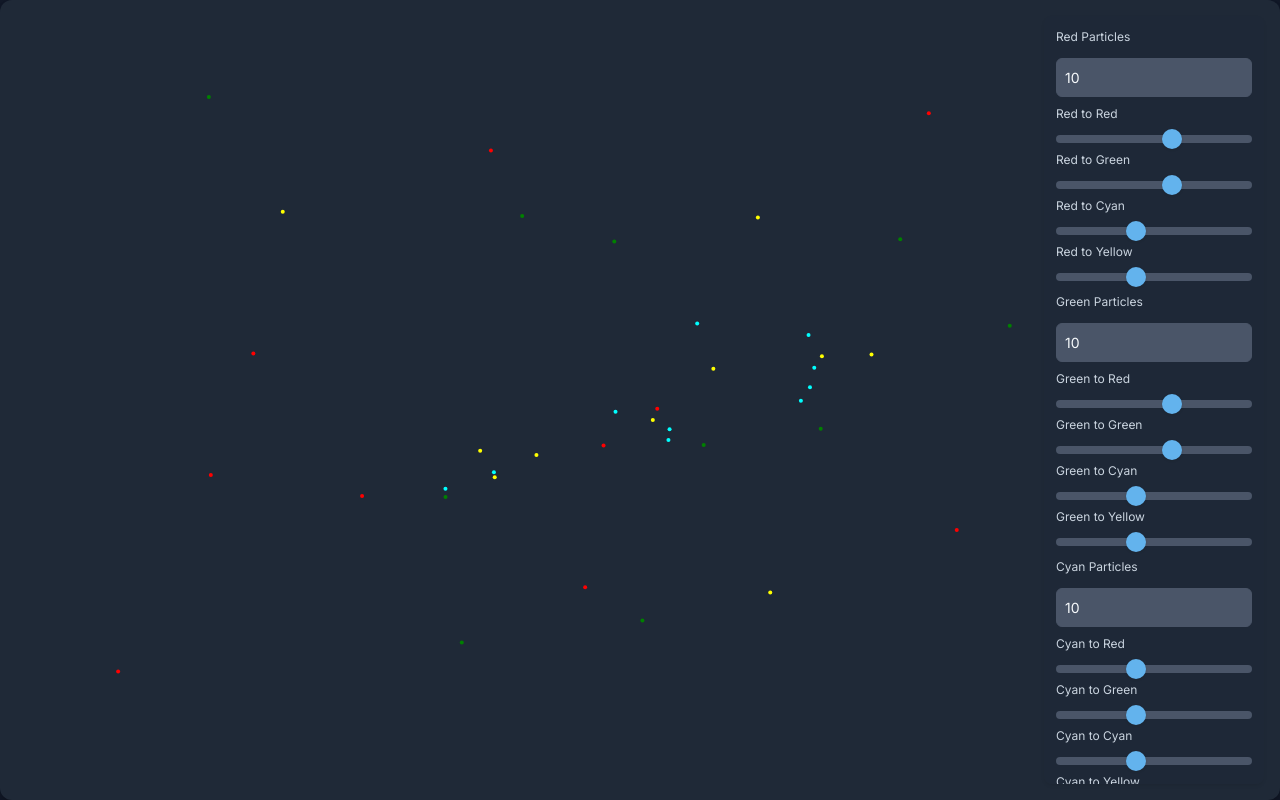
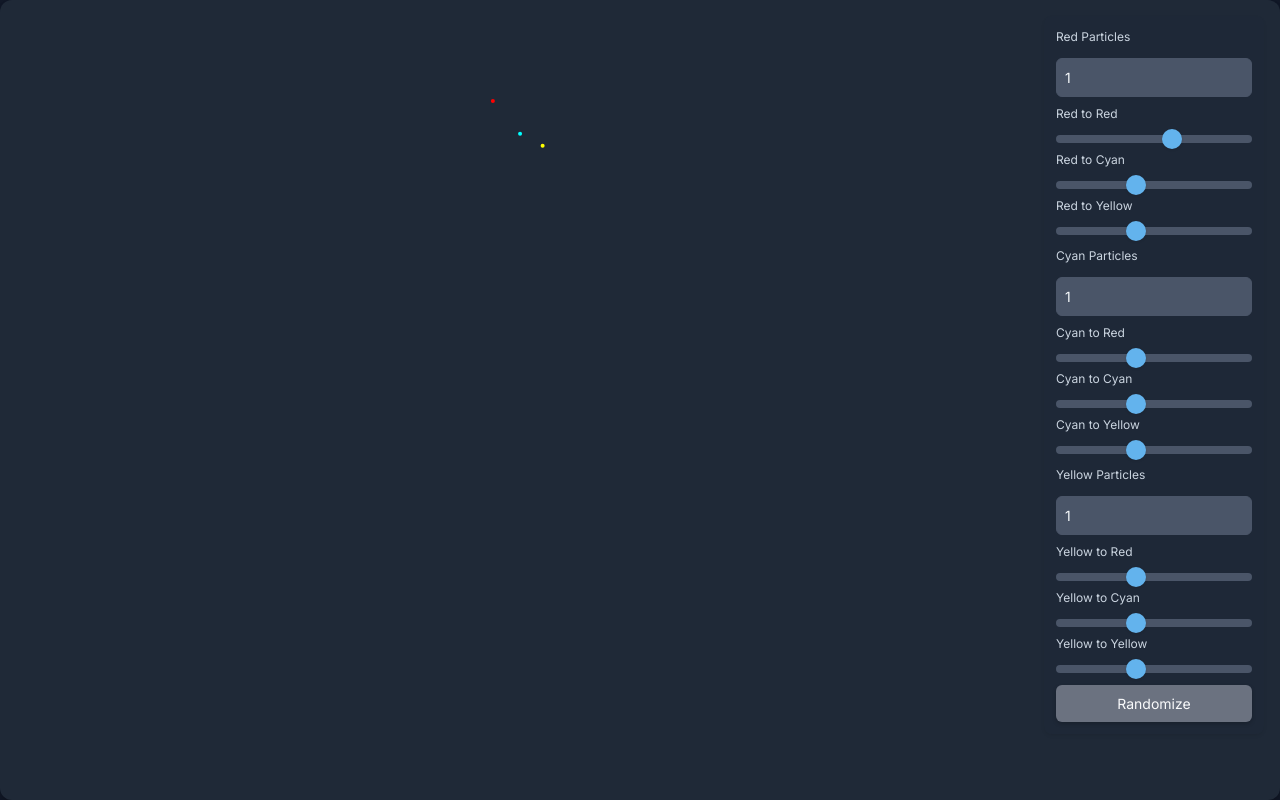
Before and after one commit to bhagirath-bhp/life-sim, a plain HTML site: page index.html in a window 1280 px wide. Drawn offline with nearby package versions, Linux system fonts and the light colour scheme.

Commit message:
added limitations to avoid compromising frame rate

```diff
--- a/index.html
+++ b/index.html
@@ -48,8 +48,9 @@
             overflow-y: auto;
             overflow-x: hidden;
         }
-        #controls::-webkit-scrollbar{
-            width:0;
+
+        #controls::-webkit-scrollbar {
+            width: 0;
         }
 
         .control-group {
@@ -154,6 +155,21 @@
             opacity: 0;
             transform: translateX(-50%) translateY(-20px);
         }
+        #randomizeButton {
+            padding: 0.5rem 1rem;
+            border-radius: 0.375rem;
+            background-color: #6B7280;
+            color: #F9FAFB;
+            font-size: 0.875rem;
+            cursor: pointer;
+            transition: background-color 0.2s ease;
+            border: none;
+            box-shadow: 0 2px 4px rgba(0, 0, 0, 0.2);
+        }
+
+        #randomizeButton:hover {
+            background-color: #4A5568;
+        }
 
     </style>
 </head>
@@ -162,35 +178,19 @@
     <div id="controls">
         <div class="control-group">
             <label class="control-label">Red Particles</label>
-            <input type="number" id="redParticleCount" value="10" min="0" placeholder="Count" class="control-input">
+            <input type="number" id="redParticleCount" value="1" min="0" max="100" placeholder="Count" class="control-input">
             <label class="control-label">Red to Red</label>
             <input type="range" id="redRedGravity" min="-0.05" max="0.05" value="0.01" step="0.001" class="gravity-slider">
-            <label class="control-label">Red to Green</label>
-            <input type="range" id="redGreenGravity" min="-0.05" max="0.05" value="0.01" step="0.001" class="gravity-slider">
             <label class="control-label">Red to Cyan</label>
             <input type="range" id="redCyanGravity" min="-0.05" max="0.05" value="-0.01" step="0.001" class="gravity-slider">
-            <label class="control-label">Red to Yellow</label>
+             <label class="control-label">Red to Yellow</label>
             <input type="range" id="redYellowGravity" min="-0.05" max="0.05" value="-0.01" step="0.001" class="gravity-slider">
         </div>
         <div class="control-group">
-            <label class="control-label">Green Particles</label>
-            <input type="number" id="greenParticleCount" value="10" min="0" placeholder="Count" class="control-input">
-            <label class="control-label">Green to Red</label>
-            <input type="range" id="greenRedGravity" min="-0.05" max="0.05" value="0.01" step="0.001" class="gravity-slider">
-            <label class="control-label">Green to Green</label>
-            <input type="range" id="greenGreenGravity" min="-0.05" max="0.05" value="0.01" step="0.001" class="gravity-slider">
-            <label class="control-label">Green to Cyan</label>
-            <input type="range" id="greenCyanGravity" min="-0.05" max="0.05" value="-0.01" step="0.001" class="gravity-slider">
-             <label class="control-label">Green to Yellow</label>
-            <input type="range" id="greenYellowGravity" min="-0.05" max="0.05" value="-0.01" step="0.001" class="gravity-slider">
-        </div>
-        <div class="control-group">
             <label class="control-label">Cyan Particles</label>
-            <input type="number" id="cyanParticleCount" value="10" min="0" placeholder="Count" class="control-input">
+            <input type="number" id="cyanParticleCount" value="1" min="0" max="100" placeholder="Count" class="control-input">
             <label class="control-label">Cyan to Red</label>
             <input type="range" id="cyanRedGravity" min="-0.05" max="0.05" value="-0.01" step="0.001" class="gravity-slider">
-            <label class="control-label">Cyan to Green</label>
-            <input type="range" id="cyanGreenGravity" min="-0.05" max="0.05" value="-0.01" step="0.001" class="gravity-slider">
             <label class="control-label">Cyan to Cyan</label>
             <input type="range" id="cyanCyanGravity" min="-0.05" max="0.05" value="-0.01" step="0.001" class="gravity-slider">
             <label class="control-label">Cyan to Yellow</label>
@@ -198,16 +198,15 @@
         </div>
         <div class="control-group">
             <label class="control-label">Yellow Particles</label>
-            <input type="number" id="yellowParticleCount" value="10" min="0" placeholder="Count" class="control-input">
+            <input type="number" id="yellowParticleCount" value="1" min="0" max="100" placeholder="Count" class="control-input">
             <label class="control-label">Yellow to Red</label>
             <input type="range" id="yellowRedGravity" min="-0.05" max="0.05" value="-0.01" step="0.001" class="gravity-slider">
-            <label class="control-label">Yellow to Green</label>
-            <input type="range" id="yellowGreenGravity" min="-0.05" max="0.05" value="-0.01" step="0.001" class="gravity-slider">
             <label class="control-label">Yellow to Cyan</label>
             <input type="range" id="yellowCyanGravity" min="-0.05" max="0.05" value="-0.01" step="0.001" class="gravity-slider">
             <label class="control-label">Yellow to Yellow</label>
             <input type="range" id="yellowYellowGravity" min="-0.05" max="0.05" value="-0.01" step="0.001" class="gravity-slider">
         </div>
+        <button id="randomizeButton">Randomize</button>
     </div>
     <div id="messageBox" class="message-box"></div>
     <script>
@@ -234,26 +233,28 @@
         const yellowCyanGravityInput = document.getElementById('yellowCyanGravity');
         const yellowYellowGravityInput = document.getElementById('yellowYellowGravity');
         const messageBox = document.getElementById('messageBox');
-        const PARTICLE_COLORS = ['red', 'green', 'cyan', 'yellow'];
+        const randomizeButton = document.getElementById('randomizeButton');
+        const PARTICLE_COLORS = ['red', 'cyan', 'yellow']; // Removed green
         let particles = [];
         let particleIdCounter = 0;
         let rules = {};
+        let animationFrameId; // Variable to hold the animation frame ID
         function initializeRules() {
             rules = {
                 'red-red': parseFloat(redRedGravityInput.value) || 0,
-                'red-green': parseFloat(redGreenGravityInput.value) || 0,
+                //'red-green': parseFloat(redGreenGravityInput.value) || 0, // Removed
                 'red-cyan': parseFloat(redCyanGravityInput.value) || 0,
                 'red-yellow': parseFloat(redYellowGravityInput.value) || 0,
-                'green-red': parseFloat(greenRedGravityInput.value) || 0,
-                'green-green': parseFloat(greenGreenGravityInput.value) || 0,
-                'green-cyan': parseFloat(greenCyanGravityInput.value) || 0,
-                'green-yellow': parseFloat(greenYellowGravityInput.value) || 0,
+                //'green-red': parseFloat(greenRedGravityInput.value) || 0, // Removed
+                //'green-green': parseFloat(greenGreenGravityInput.value) || 0, // Removed
+                //'green-cyan': parseFloat(greenCyanGravityInput.value) || 0, // Removed
+                //'green-yellow': parseFloat(greenYellowGravityInput.value) || 0, // Removed
                 'cyan-red': parseFloat(cyanRedGravityInput.value) || 0,
-                'cyan-green': parseFloat(cyanGreenGravityInput.value) || 0,
+                //'cyan-green': parseFloat(cyanGreenGravityInput.value) || 0, // Removed
                 'cyan-cyan': parseFloat(cyanCyanGravityInput.value) || 0,
                 'cyan-yellow': parseFloat(cyanYellowGravityInput.value) || 0,
                 'yellow-red': parseFloat(yellowRedGravityInput.value) || 0,
-                'yellow-green': parseFloat(yellowGreenGravityInput.value) || 0,
+                //'yellow-green': parseFloat(yellowGreenGravityInput.value) || 0, // Removed
                 'yellow-cyan': parseFloat(yellowCyanGravityInput.value) || 0,
                 'yellow-yellow': parseFloat(yellowYellowGravityInput.value) || 0,
             };
@@ -267,8 +268,10 @@
                 this.color = color;
                 this.size = 2;
                 this.id = id;
+                this.active = true; // Added for optimization
             }
             draw() {
+                if (!this.active) return; // Skip drawing if not active
                 ctx.fillStyle = this.color;
                 ctx.beginPath();
                 ctx.arc(this.x, this.y, this.size, 0, Math.PI * 2);
@@ -276,6 +279,8 @@
                 ctx.fill();
             }
             update() {
+                if (!this.active) return; // Skip update if not active
+
                 this.x += this.vx;
                 this.y += this.vy;
                 if (this.x < this.size) {
@@ -295,6 +300,10 @@
                     this.vy *= -1;
                 }
             }
+            resetVelocity() { // added
+                this.vx = 0;
+                this.vy = 0;
+            }
         }
         function showMessage(message, duration = 3000) {
             messageBox.textContent = message;
@@ -309,7 +318,7 @@
             particles = [];
             particleIdCounter = 0;
             const redCount = parseInt(redParticleCountInput.value, 10) || 0;
-            const greenCount = parseInt(greenParticleCountInput.value, 10) || 0;
+            //const greenCount = parseInt(greenParticleCountInput.value, 10) || 0; // Removed
             const cyanCount = parseInt(cyanParticleCountInput.value, 10) || 0;
             const yellowCount = parseInt(yellowParticleCountInput.value, 10) || 0;
             if (redCount > 0) {
@@ -319,13 +328,13 @@
                     particles.push(new Particle(x, y, 'red', particleIdCounter++));
                 }
             }
-            if (greenCount > 0) {
-                for (let i = 0; i < greenCount; i++) {
-                    const x = Math.random() * canvas.width;
-                    const y = Math.random() * canvas.height;
-                    particles.push(new Particle(x, y, 'green', particleIdCounter++));
-                }
-            }
+            //if (greenCount > 0) { // Removed
+            //    for (let i = 0; i < greenCount; i++) {
+            //        const x = Math.random() * canvas.width;
+            //        const y = Math.random() * canvas.height;
+            //        particles.push(new Particle(x, y, 'green', particleIdCounter++));
+            //    }
+            //}
             if (cyanCount > 0) {
                 for (let i = 0; i < cyanCount; i++) {
                     const x = Math.random() * canvas.width;
@@ -341,35 +350,49 @@
                 }
             }
             showMessage('Particles added.');
+            // Restart the animation loop
+            if (animationFrameId) {
+                cancelAnimationFrame(animationFrameId);
+            }
+            updateSimulation();
         }
         function updateRules() {
             rules = {
                 'red-red': parseFloat(redRedGravityInput.value) || 0,
-                'red-green': parseFloat(redGreenGravityInput.value) || 0,
+                //'red-green': parseFloat(redGreenGravityInput.value) || 0, // Removed
                 'red-cyan': parseFloat(redCyanGravityInput.value) || 0,
                 'red-yellow': parseFloat(redYellowGravityInput.value) || 0,
-                'green-red': parseFloat(greenRedGravityInput.value) || 0,
-                'green-green': parseFloat(greenGreenGravityInput.value) || 0,
-                'green-cyan': parseFloat(greenCyanGravityInput.value) || 0,
-                'green-yellow': parseFloat(greenYellowGravityInput.value) || 0,
+                //'green-red': parseFloat(greenRedGravityInput.value) || 0, // Removed
+                //'green-green': parseFloat(greenGreenGravityInput.value) || 0, // Removed
+                //'green-cyan': parseFloat(greenCyanGravityInput.value) || 0, // Removed
+                //'green-yellow': parseFloat(greenYellowGravityInput.value) || 0, // Removed
                 'cyan-red': parseFloat(cyanRedGravityInput.value) || 0,
-                'cyan-green': parseFloat(cyanGreenGravityInput.value) || 0,
+                //'cyan-green': parseFloat(cyanGreenGravityInput.value) || 0, // Removed
                 'cyan-cyan': parseFloat(cyanCyanGravityInput.value) || 0,
                 'cyan-yellow': parseFloat(cyanYellowGravityInput.value) || 0,
                 'yellow-red': parseFloat(yellowRedGravityInput.value) || 0,
-                'yellow-green': parseFloat(yellowGreenGravityInput.value) || 0,
+                //'yellow-green': parseFloat(yellowGreenGravityInput.value) || 0, // Removed
                 'yellow-cyan': parseFloat(yellowCyanGravityInput.value) || 0,
                 'yellow-yellow': parseFloat(yellowYellowGravityInput.value) || 0,
             };
-            // Re-render the simulation to reflect the updated rules
+            // Restart the animation loop to apply new rules immediately
+            if (animationFrameId) {
+                cancelAnimationFrame(animationFrameId);
+            }
             updateSimulation();
         }
         function applyRules() {
-            particles.forEach(particle1 => {
+            const particleCount = particles.length;
+            for (let i = 0; i < particleCount; i++) {
+                const particle1 = particles[i];
+                if (!particle1.active) continue; // Skip inactive particles
+
                 let fx = 0;
                 let fy = 0;
-                particles.forEach(particle2 => {
-                    if (particle1 === particle2) return;
+                for (let j = 0; j < particleCount; j++) {
+                    const particle2 = particles[j];
+                    if (particle1 === particle2 || !particle2.active) continue; // Skip itself and inactive
+
                     const dx = particle1.x - particle2.x;
                     const dy = particle1.y - particle2.y;
                     const distance = Math.sqrt(dx * dx + dy * dy);
@@ -379,19 +402,20 @@
                         fx += force * dx;
                         fy += force * dy;
                     }
-                });
+                }
                 particle1.vx += fx;
                 particle1.vy += fy;
-            });
+            }
         }
         function updateSimulation() {
+            if (!ctx) return; // Check if context is valid
             ctx.clearRect(0, 0, canvas.width, canvas.height);
             applyRules();
-            particles.forEach(particle => {
+            for (const particle of particles) {
                 particle.update();
                 particle.draw();
-            });
-            requestAnimationFrame(updateSimulation);
+            }
+            animationFrameId = requestAnimationFrame(updateSimulation); // Store the animation frame ID
         }
         function init() {
             function resizeCanvas() {
@@ -402,39 +426,58 @@
             window.addEventListener('resize', resizeCanvas);
             initializeRules();
             addParticles();
+            // Start the animation loop
             updateSimulation();
         }
-
+        function randomizeRules() {
+            redRedGravityInput.value = (Math.random() - 0.5) * 0.1;
+            //redGreenGravityInput.value = (Math.random() - 0.5) * 0.1; // Removed
+            redCyanGravityInput.value = (Math.random() - 0.5) * 0.1;
+            redYellowGravityInput.value = (Math.random() - 0.5) * 0.1;
+            //greenRedGravityInput.value = (Math.random() - 0.5) * 0.1; // Removed
+            //greenGreenGravityInput.value = (Math.random() - 0.5) * 0.1; // Removed
+            //greenCyanGravityInput.value = (Math.random() - 0.5) * 0.1; // Removed
+            //greenYellowGravityInput.value = (Math.random() - 0.5) * 0.1; // Removed
+            cyanRedGravityInput.value = (Math.random() - 0.5) * 0.1;
+            //cyanGreenGravityInput.value = (Math.random() - 0.5) * 0.1; // Removed
+            cyanCyanGravityInput.value = (Math.random() - 0.5) * 0.1;
+            cyanYellowGravityInput.value = (Math.random() - 0.5) * 0.1;
+            yellowRedGravityInput.value = (Math.random() - 0.5) * 0.1;
+            //yellowGreenGravityInput.value = (Math.random() - 0.5) * 0.1; // Removed
+            yellowCyanGravityInput.value = (Math.random() - 0.5) * 0.1;
+            yellowYellowGravityInput.value = (Math.random() - 0.5) * 0.1;
+            updateRules();
+            showMessage("Rules Randomized!");
+        }
         redParticleCountInput.addEventListener('change', () => {
             addParticles();
         });
-        greenParticleCountInput.addEventListener('change', () => {
-            addParticles();
-        });
+        //greenParticleCountInput.addEventListener('change', () => { // Removed
+        //    addParticles();
+        //});
         cyanParticleCountInput.addEventListener('change', () => {
             addParticles();
         });
         yellowParticleCountInput.addEventListener('change', () => {
             addParticles();
         });
-
         redRedGravityInput.addEventListener('input', updateRules);
-        redGreenGravityInput.addEventListener('input', updateRules);
+        //redGreenGravityInput.addEventListener('input', updateRules); // Removed
         redCyanGravityInput.addEventListener('input', updateRules);
         redYellowGravityInput.addEventListener('input', updateRules);
-        greenRedGravityInput.addEventListener('input', updateRules);
-        greenGreenGravityInput.addEventListener('input', updateRules);
-        greenCyanGravityInput.addEventListener('input', updateRules);
-        greenYellowGravityInput.addEventListener('input', updateRules);
+        //greenRedGravityInput.addEventListener('input', updateRules); // Removed
+        //greenGreenGravityInput.addEventListener('input', updateRules); // Removed
+        //greenCyanGravityInput.addEventListener('input', updateRules); // Removed
+        //greenYellowGravityInput.addEventListener('input', updateRules); // Removed
         cyanRedGravityInput.addEventListener('input', updateRules);
-        cyanGreenGravityInput.addEventListener('input', updateRules);
+        //cyanGreenGravityInput.addEventListener('input', updateRules); // Removed
         cyanCyanGravityInput.addEventListener('input', updateRules);
         cyanYellowGravityInput.addEventListener('input', updateRules);
         yellowRedGravityInput.addEventListener('input', updateRules);
-        yellowGreenGravityInput.addEventListener('input', updateRules);
+        //yellowGreenGravityInput.addEventListener('input', updateRules); // Removed
         yellowCyanGravityInput.addEventListener('input', updateRules);
         yellowYellowGravityInput.addEventListener('input', updateRules);
-
+        randomizeButton.addEventListener('click', randomizeRules);
         window.addEventListener('load', init);
     </script>
 </body>
```
